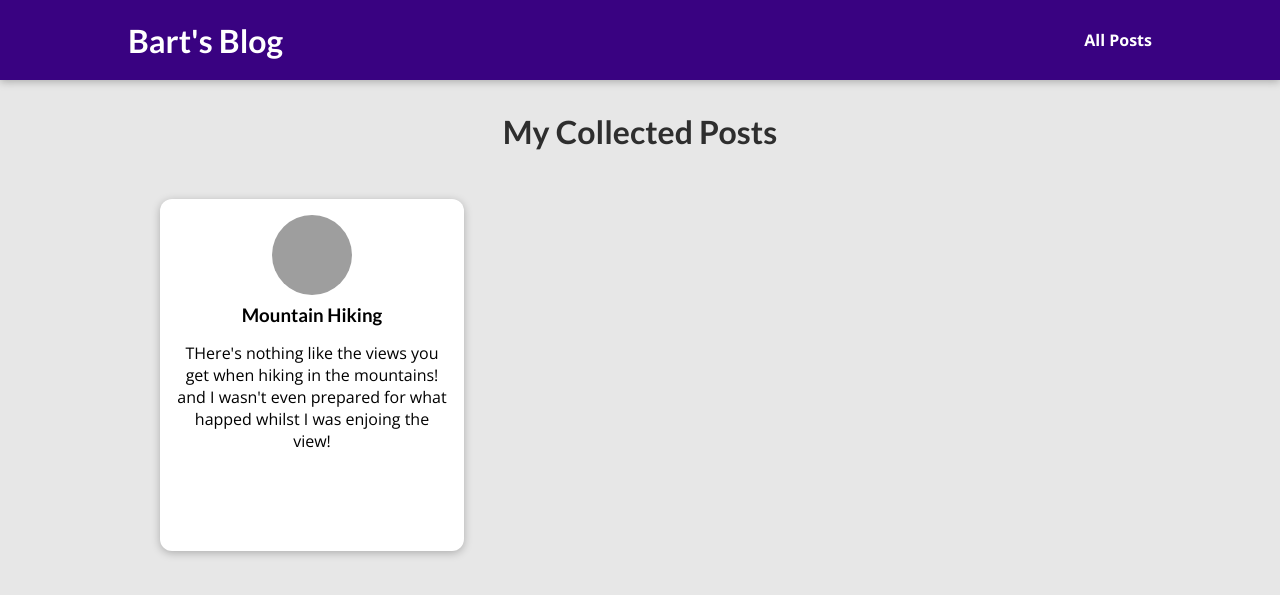
After one commit to byeongjae-kang/django_practice_my_site, a Django app: template blog/templates/blog/posts.html in a window 1280 px wide. The commit adds this page. Shown: the top 595 px of the page. Run offline with Django 4.2, Linux system fonts and the light colour scheme; the template is opened without the code that fills it, so the values that code supplies are empty; grey boxes are pictures that could not be loaded.

Commit message:
add templates and styles

```diff
--- /dev/null
+++ b/blog/static/blog/post.css
@@ -0,0 +1,43 @@
+.post {
+  display: flex;
+  flex-direction: column;
+  align-items: center;
+  text-align: center;
+}
+
+.post a {
+  text-decoration: none;
+  color: black;
+  transition: all 0.2s ease;
+  padding: 1rem;
+}
+
+.post a:hover,
+.post a:active {
+  transform: scale(1.1);
+  background-color: #390281;
+  color: white;
+}
+
+.post img {
+  width: 5rem;
+  height: 5rem;
+  object-fit: cover;
+  border-radius: 50%;
+}
+
+.post h3 {
+  margin: 0.25rem 0;
+}
+
+.post time {
+  color: #666666;
+  margin: 0.25rem;
+  font-style: italic;
+  font-size: 0.85rem;
+}
+
+.post:hover time,
+.post:active time {
+  color: white;
+}
--- /dev/null
+++ b/blog/static/blog/posts.css
@@ -0,0 +1,43 @@
+body {
+  background-color: #e7e7e7;
+}
+
+#main-navigation {
+  background-color: #390281;
+  box-shadow: 0 2px 8px rgba(0, 0, 0, 0.25);
+}
+
+#all-posts {
+  margin: 7rem auto;
+  width: 90%;
+  max-width: 60rem;
+}
+
+#all-posts h2 {
+  text-align: center;
+  font-size: 2rem;
+  color: #2e2e2e;
+  margin: 3rem 0;
+}
+
+ul {
+  list-style: none;
+  margin: 0;
+  padding: 0;
+  display: grid;
+  grid-template-columns: repeat(auto-fill, minmax(17rem, 1fr));
+  gap: 1.5rem;
+}
+
+.post img {
+  width: 7rem;
+  height: 7rem;
+}
+
+.post a {
+  height: 22rem;
+  transform-origin: center;
+  box-shadow: 0 2px 8px rgba(0, 0, 0, 0.25);
+  border-radius: 12px;
+  background-color: white;
+}
--- /dev/null
+++ b/blog/templates/blog/includes/post.html
@@ -0,0 +1,22 @@
+{% load static %}
+
+{% block css_files %}
+  <link rel="stylesheet" href="{% static "blog/post.css" %}">
+{% endblock %}
+
+<li>
+  <article class="post">
+    <a href="{% url "post" "the--mountains" %}">
+      <img src="{% static "blog/images/mountain.jpg" %}" alt="Mountain Hiking" />
+
+      <div class="post__content">
+        <h3>Mountain Hiking</h3>
+        <p>
+          THere's nothing like the views you get when hiking in the
+          mountains! and I wasn't even prepared for what happed whilst I was
+          enjoing the view!
+        </p>
+      </div>
+    </a>
+  </article>
+</li>
--- /dev/null
+++ b/blog/templates/blog/posts.html
@@ -0,0 +1,20 @@
+{% extends "base.html" %}
+{% load static %}
+
+{% block title %}
+  All Posts
+{% endblock %}
+
+{% block css_files %}
+  <link rel="stylesheet" href="{% static "blog/posts.css" %}">
+{% endblock %}
+
+{% block content %}
+  <section id="all-posts">
+    <h2>My Collected Posts</h2>
+
+    <ul>
+      {% include "blog/includes/post.html" %}
+    </ul>
+  </section>
+{% endblock content %}
--- a/blog/urls.py
+++ b/blog/urls.py
@@ -5,5 +5,5 @@ from django.urls import path
 urlpatterns = [
     path("", views.index, name="index"),
     path("posts", views.posts, name="posts"),
-    path("posts/<slug>", views.post, name="post"),
+    path("posts/<slug:slug>", views.post_detail, name="post"),
 ]
--- a/templates/base.html
+++ b/templates/base.html
@@ -11,6 +11,12 @@
     {% block css_files %}{% endblock %}
   </head>
   <body>
+    <header id="main-navigation">
+      <h1><a href="{% url "index" %}">Bart's Blog</a></h1>
+      <nav>
+        <a href="{% url "posts" %}">All Posts</a>
+      </nav>
+    </header>
     {% block content %}{% endblock%}
   </body>
 </html>
```
Also changed, not shown: blog/static/blog/post_detail.css (added, +75 -0 lines), blog/templates/blog/index.html (+1 -23 lines), blog/templates/blog/post_detail.html (added, +30 -0 lines), blog/views.py (+69 -3 lines).
